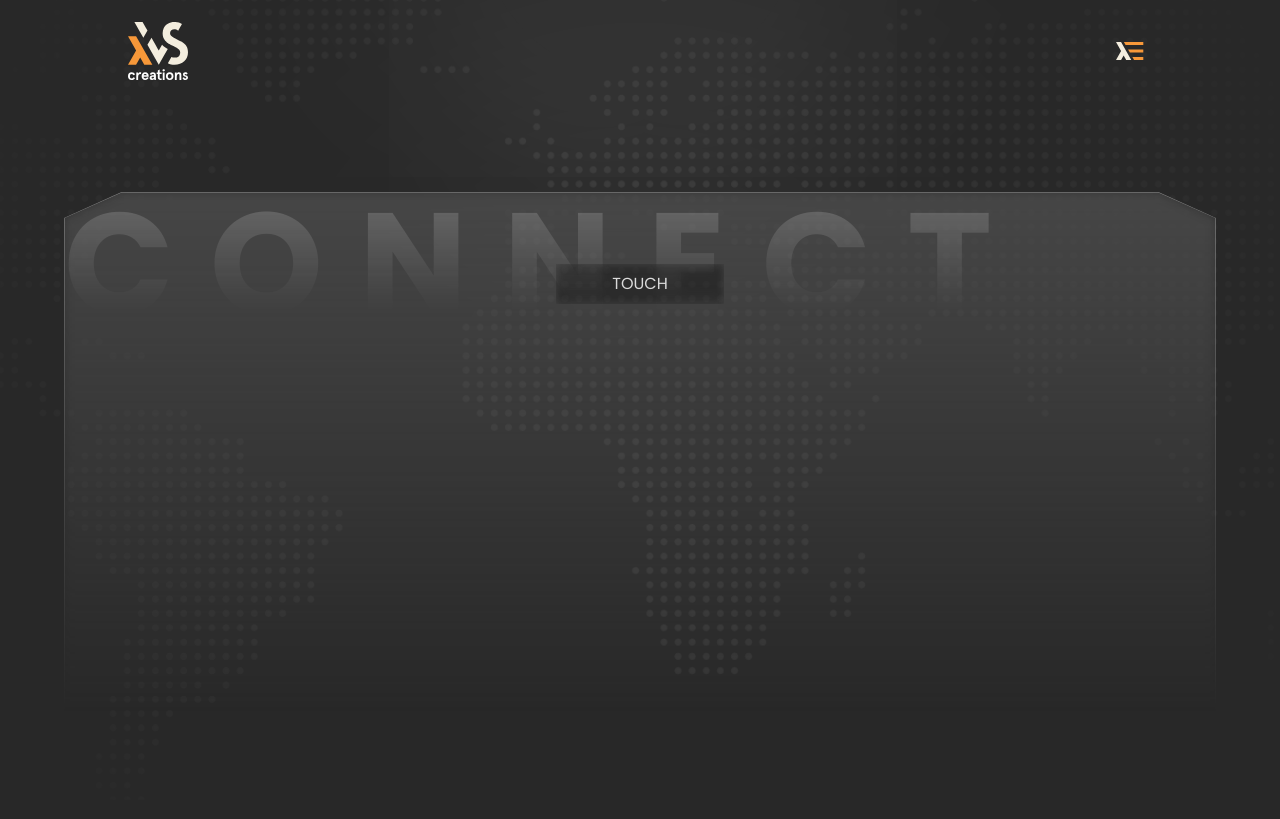
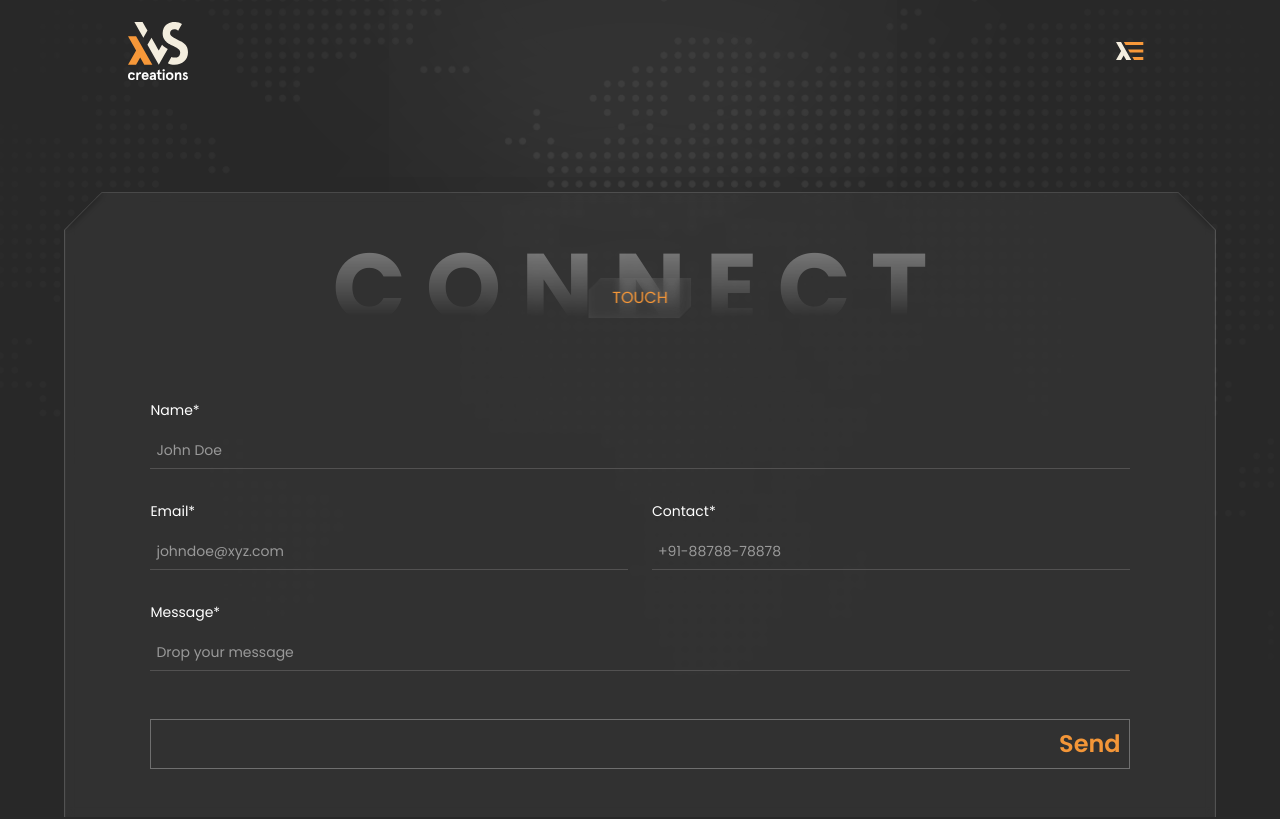
Before and after one commit to Snehil-Shrivastava/xvs-website-dev, a Next.js app: page /contact in a window 1280 px wide. Shown: the top 819 px of the page. Built offline with nearby package versions, Linux system fonts and the light colour scheme.

Commit message:
fixing clip

```diff
--- a/app/components/HoverGlowCardsCarousel/HoverGlowCardsCarousel.module.css
+++ b/app/components/HoverGlowCardsCarousel/HoverGlowCardsCarousel.module.css
@@ -124,7 +124,7 @@
 
 .cardShadowContainer {
   background: rgba(0, 0, 0, 0);
-      clip-path: polygon(0 8%, 0 100%, 92% 100%, 100% 92%, 100% 0, 8% 0);
+      clip-path: polygon(0% 38px, 0% 100%, calc(100% - 38px) 100%, 100% calc(100% - 38px), 100% 0%, 38px 0);
 }
 
 .cardShadowContainer:hover {
@@ -141,11 +141,11 @@
   position: relative;
   width: 100%;
 
-  clip-path: polygon(0 10%, 0 100%, 90% 100%, 100% 90%, 100% 0, 10% 0);
+  clip-path: polygon(0% 38px, 0% 100%, calc(100% - 38px) 100%, 100% calc(100% - 38px), 100% 0%, 38px 0);
 }
 
 .card-content {
-  clip-path: polygon(0 10%, 0 100%, 90% 100%, 100% 90%, 100% 0, 10% 0);
+  clip-path: polygon(0% 38px, 0% 100%, calc(100% - 38px) 100%, 100% calc(100% - 38px), 100% 0%, 38px 0);
 }
 
 /* This rule targets the ::before pseudo-element of a single card when that card is hovered */
--- a/app/components/SectionHeadingText/SectionHeadingText.module.css
+++ b/app/components/SectionHeadingText/SectionHeadingText.module.css
@@ -5,18 +5,13 @@
   backdrop-filter: blur(5px);
 
   overflow: visible; */
-  /* position: absolute;
-  bottom: 0;
-  left: 0;
+  position: absolute;
+  bottom: 20px;
+  left: 50%;
+  transform: translateX(-50%);
   right: 0;
-  height: 72px; */
-}
-
-.btnContainer::before {
-  /* content: '';
-  position: absolute;
-  inset: 0;
-  background-color: #ffffff; */
+  top: 0;
+  /* width: 18%; */
 }
 
 .btnLink {
--- a/app/components/SectionHeadingText/SectionHeadingText.tsx
+++ b/app/components/SectionHeadingText/SectionHeadingText.tsx
@@ -24,7 +24,7 @@ const SectionHeadingText = ({
   size?: string;
 }) => {
   const myStyles = {
-    maskImage: "linear-gradient(to bottom, #00000080, transparent 82%)",
+    maskImage: "linear-gradient(to top, #000000, transparent)",
     fontSize: size,
   };
 
@@ -94,11 +94,19 @@ const SectionHeadingText = ({
     // </motion.div>
 
     <div className="relative">
-      <h1
+      {/* <h1
         ref={headingRef}
         className="tracking-[36px] 2xl:text-[11rem]/[11rem] xl:text-[9rem]/[9rem] lg:text-[8rem]/[8rem] max-[1024px]:text-[5rem] font-bold text-white/[0.4]"
         style={myStyles}
       >
+        {SectionTitle}
+      </h1> */}
+
+      {/* <div className="absolute inset-0 bg-[#282828]" style={myStyles}></div> */}
+
+      <h1 className="text-8xl font-bold tracking-[20px] text-center" style={{
+        maskImage: 'linear-gradient(to bottom, rgba(0, 0, 0, 0.4), transparent 80%)'
+      }}>
         {SectionTitle}
       </h1>
 
@@ -115,8 +123,8 @@ const SectionHeadingText = ({
       </div> */}
 
       <div className={`${styles.btnContainer}`}>
-        <button className="max-[769px]:text-[0.75rem] absolute top-1/2 left-1/2 -translate-x-1/2 right-0 py-2 bg-neutral-600/30 backdrop-blur-xs w-42" style={{
-        clipPath: 'polygon(0 10%, 0 100%, 90% 100%, 100% 90%, 100% 0, 10% 0);'
+        <button className="max-[769px]:text-[0.75rem] absolute top-1/2 left-1/2 -translate-x-1/2 px-6 py-2 bg-neutral-500/30 backdrop-blur-xs text-[#F79839]" style={{
+        clipPath: 'polygon(0% 12px, 0% 100%, calc(100% - 12px) 100%, 100% calc(100% - 12px), 100% 0%, 12px 0)'
       }}>{buttonTitle}</button>
       </div>
 
--- a/app/contact/contactStyle.css
+++ b/app/contact/contactStyle.css
@@ -120,6 +120,15 @@
   mask-image: linear-gradient(to bottom, black, transparent);
 }
 
+.contact-form-wrapper::before {
+  content: "";
+  position: absolute;
+  inset: 0;
+  background-color: rgba(255, 255, 255, 0.451);
+
+  clip-path: polygon(0% 5%, 0% 100%, 100% 100%, 100% 5%, 95% 0%, 5% 0%);
+}
+
 .contact-form-container {
   background-color: rgba(0, 0, 0, 0.631);
   clip-path: polygon(
@@ -130,20 +139,4 @@
     95% 0.08%,
     5% 0.08%
   );
-
-  backdrop-filter: blur(5px);
-  -webkit-backdrop-filter: blur(5px);
 }
-
-.contact-form-wrapper::before {
-  content: "";
-  position: absolute;
-  inset: 0;
-  background-color: rgba(255, 255, 255, 0.451);
-  /* z-index: -1; */
-
-  clip-path: polygon(0% 5%, 0% 100%, 100% 100%, 100% 5%, 95% 0%, 5% 0%);
-
-  backdrop-filter: blur(5px);
-  -webkit-backdrop-filter: blur(5px);
-}
--- a/app/contact/page.tsx
+++ b/app/contact/page.tsx
@@ -7,6 +7,10 @@ import Image from "next/image";
 import bgImg from "../../public/assests/contact-bg.png";
 
 const Contact = () => {
+  const handleFormSubmit = (e: any) => {
+    console.log("form submitted!", e);
+  };
+
   return (
     <div className="pt-[15%] relative h-[100vh]">
       <div className="absolute inset-0 radial-light z-0">
@@ -80,11 +84,92 @@ const Contact = () => {
       </div> */}
 
       {/* contact form */}
-      <div className="w-[90%] mx-auto h-[520px] main-container">
-        <div className="w-full h-full relative contact-form-wrapper">
-          <div className="w-full h-full relative contact-form-container">
-            <div>
+      <div className="w-[90%] 2xl:w-1/2 mx-auto relative">
+        {/* <div
+          className="absolute inset-0 bg-neutral-950"
+          style={{
+            maskImage:
+              "linear-gradient(to top, rgba(0, 0, 0, 1) 10%, transparent)",
+          }}
+        ></div> */}
+        <div
+          className="w-full h-full relative bg-neutral-50/20"
+          style={{
+            // clipPath:
+            //   "polygon(0% 15%, 0% 100%, 100% 100%, 100% 15%, 95% 0%, 5% 0%)",
+            clipPath:
+              "polygon(0 38px, 0 100%, 100% 100%, 100% 38px, calc(100% - 38px) 0%, 38px 0%)",
+          }}
+        >
+          <div
+            className="w-full h-full relative bg-neutral-950/45 backdrop-blur-xs"
+            style={{
+              clipPath:
+                "polygon(0.1% 38px, 0.1% 100%, 99.9% 100%, 99.9% 38px, calc(100% - 38px) 0.1%, 38px 0.1%)",
+            }}
+          >
+            <div className="py-12">
               <SectionHeadingText SectionTitle="CONNECT" buttonTitle="TOUCH" />
+              <div className="w-17/20 mx-auto mt-16">
+                <div>
+                  <Form action="">
+                    <div className="text-sm flex flex-col gap-8">
+                      <div className="flex flex-col gap-3">
+                        <label htmlFor="name">Name*</label>
+                        <input
+                          id="name"
+                          className="outline-none border-b border-[#525151] py-[8px] px-[6px]"
+                          type="text"
+                          placeholder="John Doe"
+                          autoComplete="off"
+                          required
+                        />
+                      </div>
+                      <div className="flex gap-6">
+                        <div className="flex flex-col gap-3 flex-1">
+                          <label htmlFor="email">Email*</label>
+                          <input
+                            id="email"
+                            className="outline-none border-b border-[#525151] py-[8px] px-[6px]"
+                            type="email"
+                            placeholder="johndoe@xyz.com"
+                            autoComplete="off"
+                            required
+                          />
+                        </div>
+                        <div className="flex flex-col gap-3 flex-1">
+                          <label htmlFor="phone">Contact*</label>
+                          <input
+                            id="phone"
+                            className="outline-none border-b border-[#525151] py-[8px] px-[6px]"
+                            type="text"
+                            placeholder="+91-88788-78878"
+                            autoComplete="off"
+                            required
+                          />
+                        </div>
+                      </div>
+                      <div className="flex flex-col gap-3 flex-1">
+                        <label htmlFor="message">Message*</label>
+                        <textarea
+                          id="message"
+                          className="outline-none resize-none field-sizing-content border-b border-[#525151] py-[8px] px-[6px]"
+                          placeholder="Drop your message"
+                          required
+                        />
+                      </div>
+                    </div>
+                    <div className="text-2xl text-[#F39638] mt-12 border border-[#ffffff4d]">
+                      <button
+                        className="font-semibold w-full h-full p-2 text-end"
+                        type="submit"
+                      >
+                        Send
+                      </button>
+                    </div>
+                  </Form>
+                </div>
+              </div>
             </div>
           </div>
         </div>
```
Also changed, not shown: app/components/HoverGlowCards/HoverGlowCard.module.css (+4 -4 lines), app/components/Sections/ReviewsSection/Reviews.css (+1 -8 lines).
